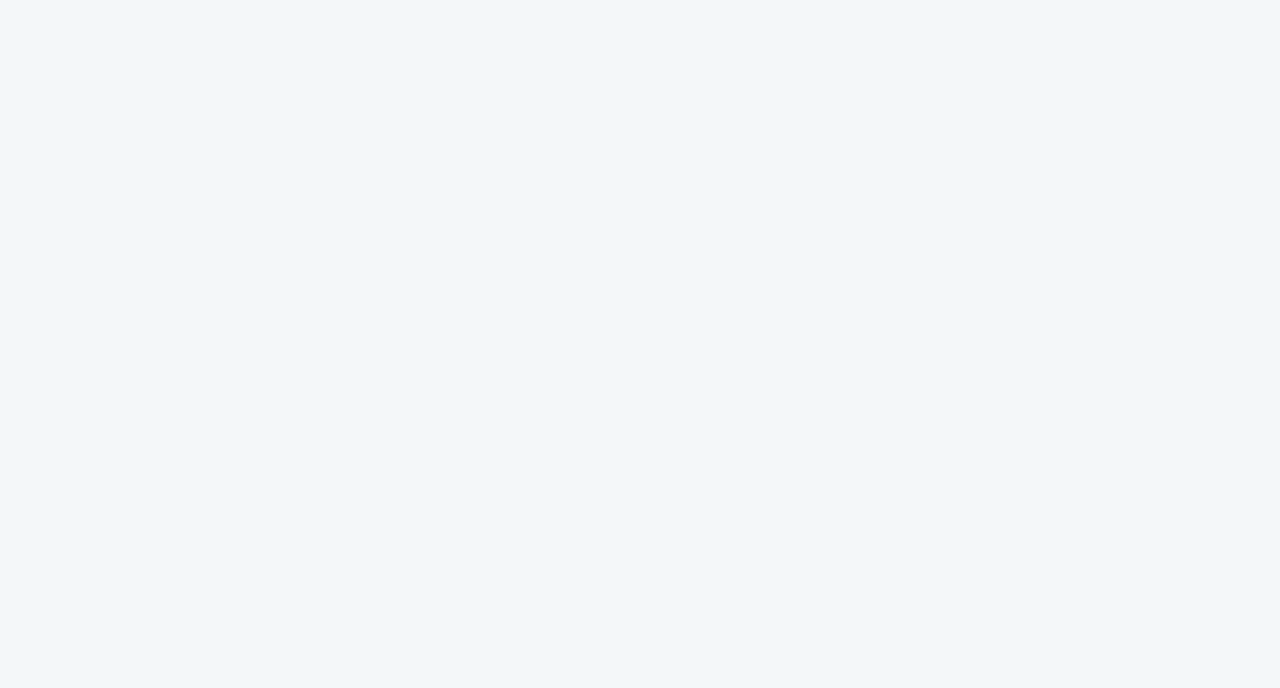
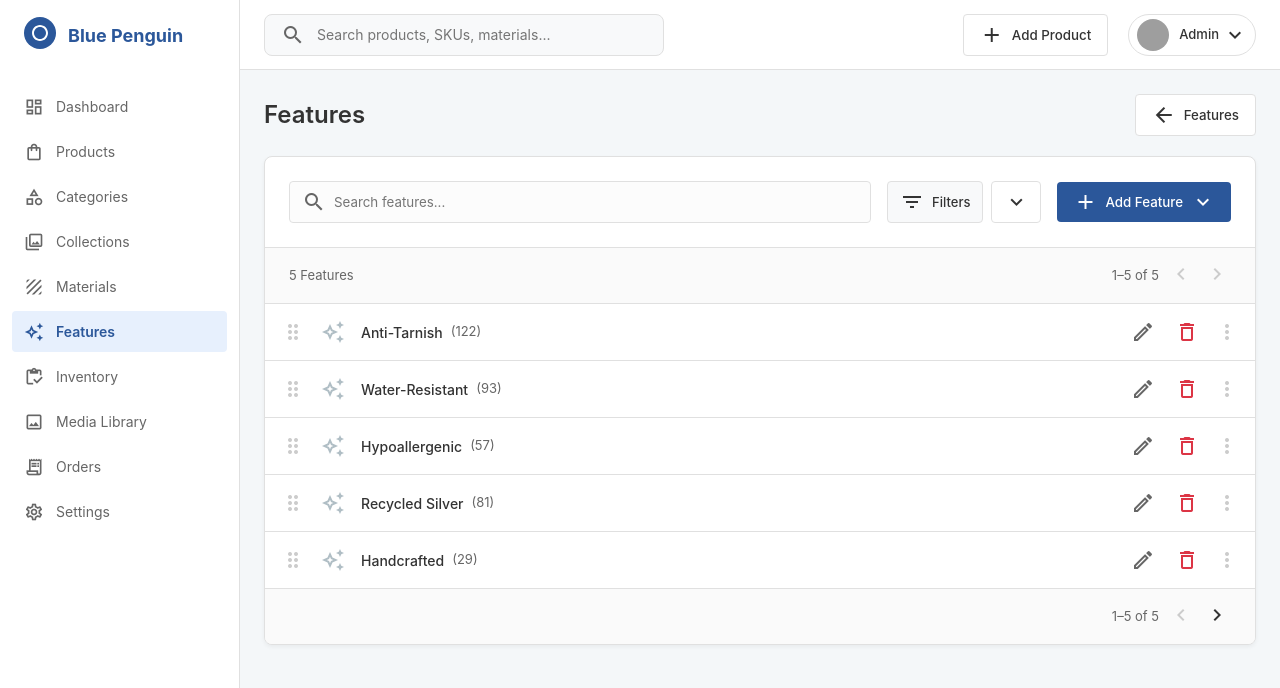
Before and after one commit to anuviswan/bluepenguin-ad, a Vue app in the folder bluepenguin-ad/: page /features in a window 1280 px wide. Before the commit this address had no page. Shown: the top 688 px of the page. Built offline with nearby package versions, Linux system fonts and the light colour scheme; grey boxes are pictures that could not be loaded.

Commit message:
added feature list

```diff
--- /dev/null
+++ b/bluepenguin-ad/src/components/features/FeatureListItem.vue
@@ -0,0 +1,127 @@
+<script setup lang="ts">
+interface Feature {
+  id: string;
+  name: string;
+  productCount: number;
+  isActive: boolean;
+}
+
+defineProps<{
+  feature: Feature;
+}>();
+</script>
+
+<template>
+  <div class="feature-item">
+    <div class="drag-handle">
+      <span class="material-icons-outlined">drag_indicator</span>
+    </div>
+
+    <div class="feature-icon">
+      <span class="material-icons-outlined">auto_awesome</span>
+    </div>
+
+    <div class="feature-details">
+      <span class="feature-name">{{ feature.name }}</span>
+      <span class="product-count">({{ feature.productCount }})</span>
+    </div>
+
+    <div class="item-actions">
+      <button class="btn-icon edit" title="Edit">
+        <span class="material-icons-outlined">edit</span>
+      </button>
+      <button class="btn-icon delete" title="Delete">
+        <span class="material-icons-outlined">delete_outline</span>
+      </button>
+      <span class="material-icons-outlined more-icon">more_vert</span>
+    </div>
+  </div>
+</template>
+
+<style scoped>
+.feature-item {
+  display: flex;
+  align-items: center;
+  padding: 12px 16px;
+  background-color: white;
+  border-bottom: 1px solid var(--border-color);
+  gap: 16px;
+  transition: background-color 0.2s;
+}
+
+.feature-item:hover {
+  background-color: #fcfcfc;
+}
+
+.drag-handle {
+  color: #ccc;
+  cursor: grab;
+  display: flex;
+  align-items: center;
+}
+
+.feature-icon {
+  color: #b0bec5;
+  display: flex;
+  align-items: center;
+}
+
+.feature-details {
+  flex: 1;
+  display: flex;
+  align-items: center;
+  gap: 8px;
+}
+
+.feature-name {
+  font-weight: 500;
+  color: var(--text-main);
+}
+
+.product-count {
+  color: var(--text-muted);
+  font-size: 13px;
+}
+
+.item-actions {
+  display: flex;
+  align-items: center;
+  gap: 12px;
+}
+
+.btn-icon {
+  display: flex;
+  align-items: center;
+  justify-content: center;
+  width: 32px;
+  height: 32px;
+  border-radius: var(--radius-sm);
+  transition: all 0.2s;
+  background: none;
+  border: none;
+  cursor: pointer;
+}
+
+.btn-icon.edit {
+  color: var(--text-muted);
+}
+
+.btn-icon.edit:hover {
+  background-color: var(--bg-main);
+  color: var(--primary-color);
+}
+
+.btn-icon.delete {
+  color: var(--danger-color);
+}
+
+.btn-icon.delete:hover {
+  background-color: #fff5f5;
+  color: #c53030;
+}
+
+.more-icon {
+  color: #ccc;
+  cursor: pointer;
+}
+</style>
--- a/bluepenguin-ad/src/router/index.ts
+++ b/bluepenguin-ad/src/router/index.ts
@@ -13,6 +13,11 @@ const router = createRouter({
       name: 'categories',
       component: () => import('../views/CategoryListView.vue'),
     },
+    {
+      path: '/features',
+      name: 'features',
+      component: () => import('../views/FeatureListView.vue'),
+    },
   ],
 })
 
--- /dev/null
+++ b/bluepenguin-ad/src/views/FeatureListView.vue
@@ -0,0 +1,197 @@
+<script setup lang="ts">
+import { ref } from 'vue';
+import MainLayout from '../components/layout/MainLayout.vue';
+import FeatureListItem from '../components/features/FeatureListItem.vue';
+
+interface Feature {
+  id: string;
+  name: string;
+  productCount: number;
+  isActive: boolean;
+}
+
+const features = ref<Feature[]>([
+  { id: '1', name: 'Anti-Tarnish', productCount: 122, isActive: true },
+  { id: '2', name: 'Water-Resistant', productCount: 93, isActive: true },
+  { id: '3', name: 'Hypoallergenic', productCount: 57, isActive: true },
+  { id: '4', name: 'Recycled Silver', productCount: 81, isActive: true },
+  { id: '5', name: 'Handcrafted', productCount: 29, isActive: true },
+]);
+</script>
+
+<template>
+  <MainLayout>
+    <div class="feature-page">
+      <div class="page-header justify-between align-center">
+        <h2>Features</h2>
+        <div class="header-actions flex gap-4">
+          <button class="btn btn-outline flex align-center gap-2">
+             <span class="material-icons-outlined">arrow_back</span>
+             Features
+          </button>
+        </div>
+      </div>
+
+      <div class="feature-content card">
+        <div class="content-header">
+           <div class="search-bar">
+              <span class="material-icons-outlined">search</span>
+              <input type="text" placeholder="Search features..." />
+           </div>
+           <div class="filter-actions flex gap-2">
+              <button class="btn btn-filter active">
+                <span class="material-icons-outlined">filter_list</span>
+                Filters
+              </button>
+              <button class="btn btn-filter">
+                <span class="material-icons-outlined">expand_more</span>
+              </button>
+           </div>
+           <button class="btn btn-primary add-feature-btn">
+             <span class="material-icons-outlined">add</span>
+             Add Feature
+             <span class="material-icons-outlined">expand_more</span>
+           </button>
+        </div>
+
+        <div class="list-summary flex justify-between align-center">
+           <span class="count-text">5 Features</span>
+           <div class="pagination-simple flex align-center gap-2">
+              <span>1–5 of 5</span>
+              <button class="nav-btn disabled"><span class="material-icons-outlined">chevron_left</span></button>
+              <button class="nav-btn disabled"><span class="material-icons-outlined">chevron_right</span></button>
+           </div>
+        </div>
+
+        <div class="feature-list">
+          <FeatureListItem
+            v-for="feature in features"
+            :key="feature.id"
+            :feature="feature"
+          />
+        </div>
+
+        <div class="list-footer flex justify-between align-center">
+           <div></div>
+           <div class="pagination-simple flex align-center gap-2">
+              <span>1–5 of 5</span>
+              <button class="nav-btn disabled"><span class="material-icons-outlined">chevron_left</span></button>
+              <button class="nav-btn"><span class="material-icons-outlined">chevron_right</span></button>
+           </div>
+        </div>
+      </div>
+    </div>
+  </MainLayout>
+</template>
+
+<style scoped>
+.feature-page {
+  display: flex;
+  flex-direction: column;
+  gap: 20px;
+}
+
+.page-header h2 {
+  font-size: 24px;
+  font-weight: 600;
+}
+
+.btn-outline {
+  border: 1px solid var(--border-color);
+  background: white;
+  color: var(--text-main);
+  padding: 8px 16px;
+}
+
+.feature-content {
+  padding: 0;
+  overflow: hidden;
+}
+
+.content-header {
+  display: flex;
+  padding: 24px;
+  gap: 16px;
+  align-items: center;
+  border-bottom: 1px solid var(--border-color);
+}
+
+.search-bar {
+  flex: 1;
+  display: flex;
+  align-items: center;
+  gap: 8px;
+  border: 1px solid var(--border-color);
+  border-radius: var(--radius-sm);
+  padding: 8px 12px;
+  background-color: #fcfcfc;
+}
+
+.search-bar input {
+  border: none;
+  background: none;
+  outline: none;
+  width: 100%;
+}
+
+.search-bar .material-icons-outlined {
+  color: var(--text-muted);
+}
+
+.btn-filter {
+  display: flex;
+  align-items: center;
+  gap: 8px;
+  border: 1px solid var(--border-color);
+  padding: 8px 12px;
+  border-radius: var(--radius-sm);
+  font-size: 13px;
+  color: var(--text-main);
+}
+
+.btn-filter.active {
+  background-color: #f8f9fa;
+}
+
+.add-feature-btn {
+  display: flex;
+  align-items: center;
+  gap: 8px;
+}
+
+.list-summary {
+  padding: 12px 24px;
+  background-color: #fafafa;
+  border-bottom: 1px solid var(--border-color);
+}
+
+.count-text {
+  font-size: 13px;
+  color: var(--text-muted);
+}
+
+.pagination-simple {
+  font-size: 13px;
+  color: var(--text-muted);
+}
+
+.nav-btn {
+  padding: 2px;
+  color: var(--text-main);
+}
+
+.nav-btn.disabled {
+  color: #ccc;
+  cursor: default;
+}
+
+.feature-list {
+  display: flex;
+  flex-direction: column;
+}
+
+.list-footer {
+  padding: 12px 24px;
+  background-color: #fafafa;
+}
+</style>
```
